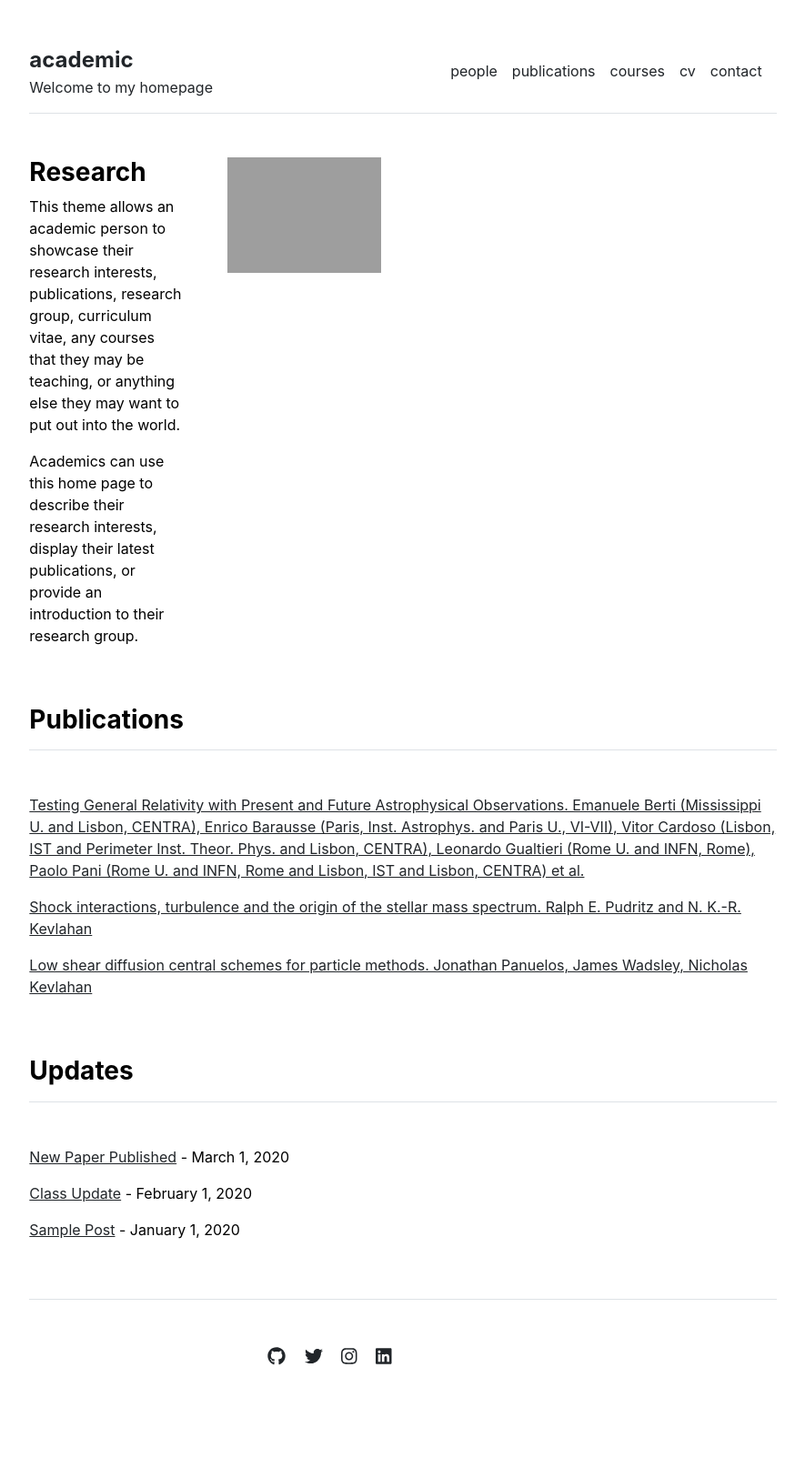
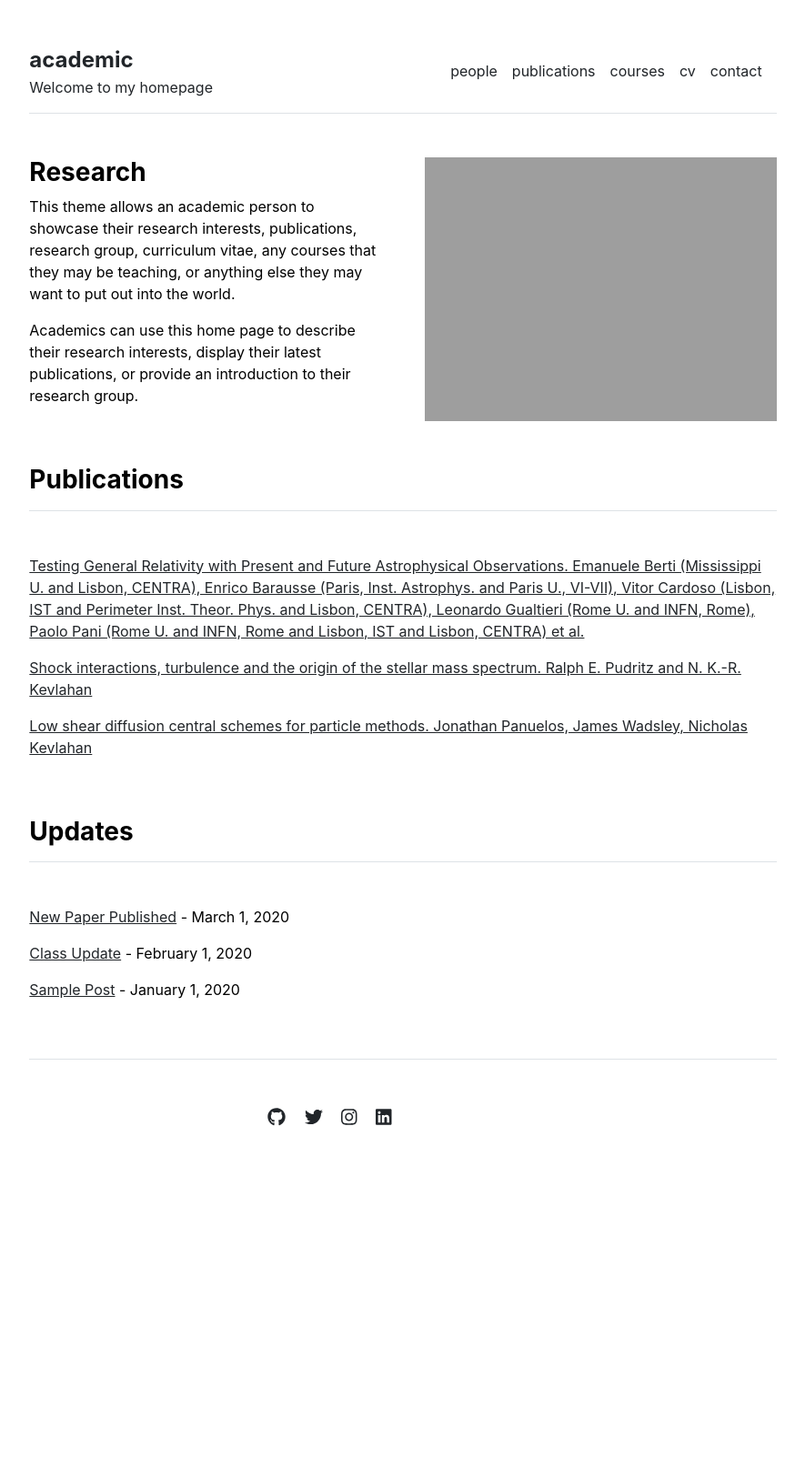
Before and after one commit to akakpokonou/akakpokonou.github.io, a Jekyll site: the page built from index.md, in a window 1280 px wide. Shown: the whole page at 91% size, without its empty margins (197-1082 px from the left). Built offline with Jekyll 4.4.1, drawn with Linux system fonts in a browser that asks for light colours; after the commit the page ends 1339 px from its top, so only the background shows below that.

Commit message:
Update home.html

```diff
--- a/_layouts/home.html
+++ b/_layouts/home.html
@@ -3,11 +3,11 @@
 ---
 
 <div class="row g-5 mb-5">
-  <div class="col-md-3">
+  <div class="col-md-6">
     <h3 class="fw-bold">Research</h3>
     {{ content }}
   </div>
-  <div class="col-md-3">
+  <div class="col-md-6">
     <img src="{{ site.github.url }}/assets/img/home.jpg" alt="Home" width="100%">
   </div>
 </div>
```
